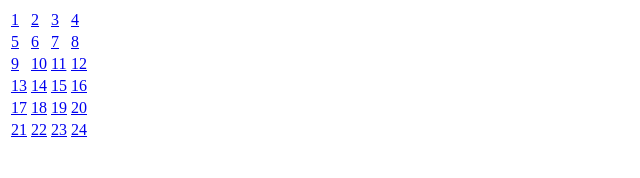
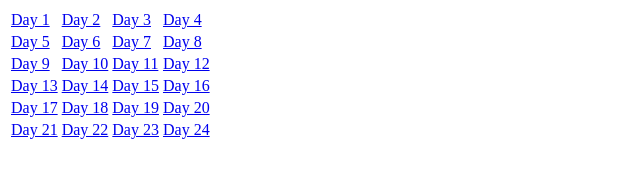
Before and after one commit to jneuendorf/advent-cal-bot, a website: page examples_sites/auth/cal.html in a window 1280 px wide. Shown: the whole page, without its empty margins (0-640 px from the left). Drawn offline with Linux system fonts and the light colour scheme.

```diff
--- a/examples_sites/auth/cal.html
+++ b/examples_sites/auth/cal.html
@@ -7,40 +7,40 @@
 <body>
     <table>
         <tr>
-            <td><a href="1.html" data-day="1">1</a></td>
-            <td><a href="2.html" data-day="2">2</a></td>
-            <td><a href="3.html" data-day="3">3</a></td>
-            <td><a href="4.html" data-day="4">4</a></td>
+            <td><a href="1.html" data-day="1">Day 1</a></td>
+            <td><a href="2.html" data-day="2">Day 2</a></td>
+            <td><a href="3.html" data-day="3">Day 3</a></td>
+            <td><a href="4.html" data-day="4">Day 4</a></td>
         </tr>
         <tr>
-            <td><a href="5.html" data-day="5">5</a></td>
-            <td><a href="6.html" data-day="6">6</a></td>
-            <td><a href="7.html" data-day="7">7</a></td>
-            <td><a href="8.html" data-day="8">8</a></td>
+            <td><a href="5.html" data-day="5">Day 5</a></td>
+            <td><a href="6.html" data-day="6">Day 6</a></td>
+            <td><a href="7.html" data-day="7">Day 7</a></td>
+            <td><a href="8.html" data-day="8">Day 8</a></td>
         </tr>
         <tr>
-            <td><a href="9.html" data-day="9">9</a></td>
-            <td><a href="10.html" data-day="10">10</a></td>
-            <td><a href="11.html" data-day="11">11</a></td>
-            <td><a href="12.html" data-day="12">12</a></td>
+            <td><a href="9.html" data-day="9">Day 9</a></td>
+            <td><a href="10.html" data-day="10">Day 10</a></td>
+            <td><a href="11.html" data-day="11">Day 11</a></td>
+            <td><a href="12.html" data-day="12">Day 12</a></td>
         </tr>
         <tr>
-            <td><a href="13.html" data-day="13">13</a></td>
-            <td><a href="14.html" data-day="14">14</a></td>
-            <td><a href="15.html" data-day="15">15</a></td>
-            <td><a href="16.html" data-day="16">16</a></td>
+            <td><a href="13.html" data-day="13">Day 13</a></td>
+            <td><a href="14.html" data-day="14">Day 14</a></td>
+            <td><a href="15.html" data-day="15">Day 15</a></td>
+            <td><a href="16.html" data-day="16">Day 16</a></td>
         </tr>
         <tr>
-            <td><a href="17.html" data-day="17">17</a></td>
-            <td><a href="18.html" data-day="18">18</a></td>
-            <td><a href="19.html" data-day="19">19</a></td>
-            <td><a href="20.html" data-day="20">20</a></td>
+            <td><a href="17.html" data-day="17">Day 17</a></td>
+            <td><a href="18.html" data-day="18">Day 18</a></td>
+            <td><a href="19.html" data-day="19">Day 19</a></td>
+            <td><a href="20.html" data-day="20">Day 20</a></td>
         </tr>
         <tr>
-            <td><a href="21.html" data-day="21">21</a></td>
-            <td><a href="22.html" data-day="22">22</a></td>
-            <td><a href="23.html" data-day="23">23</a></td>
-            <td><a href="24.html" data-day="24">24</a></td>
+            <td><a href="21.html" data-day="21">Day 21</a></td>
+            <td><a href="22.html" data-day="22">Day 22</a></td>
+            <td><a href="23.html" data-day="23">Day 23</a></td>
+            <td><a href="24.html" data-day="24">Day 24</a></td>
         </tr>
     </table>
 </body>
```
Also changed, not shown: src/example.js (+8 -4 lines), src/example2.js (added, +32 -0 lines), src/f.js (+32 -11 lines), src/strategy.js (added, +54 -0 lines), src/util.js (+16 -8 lines), 1 other file.
